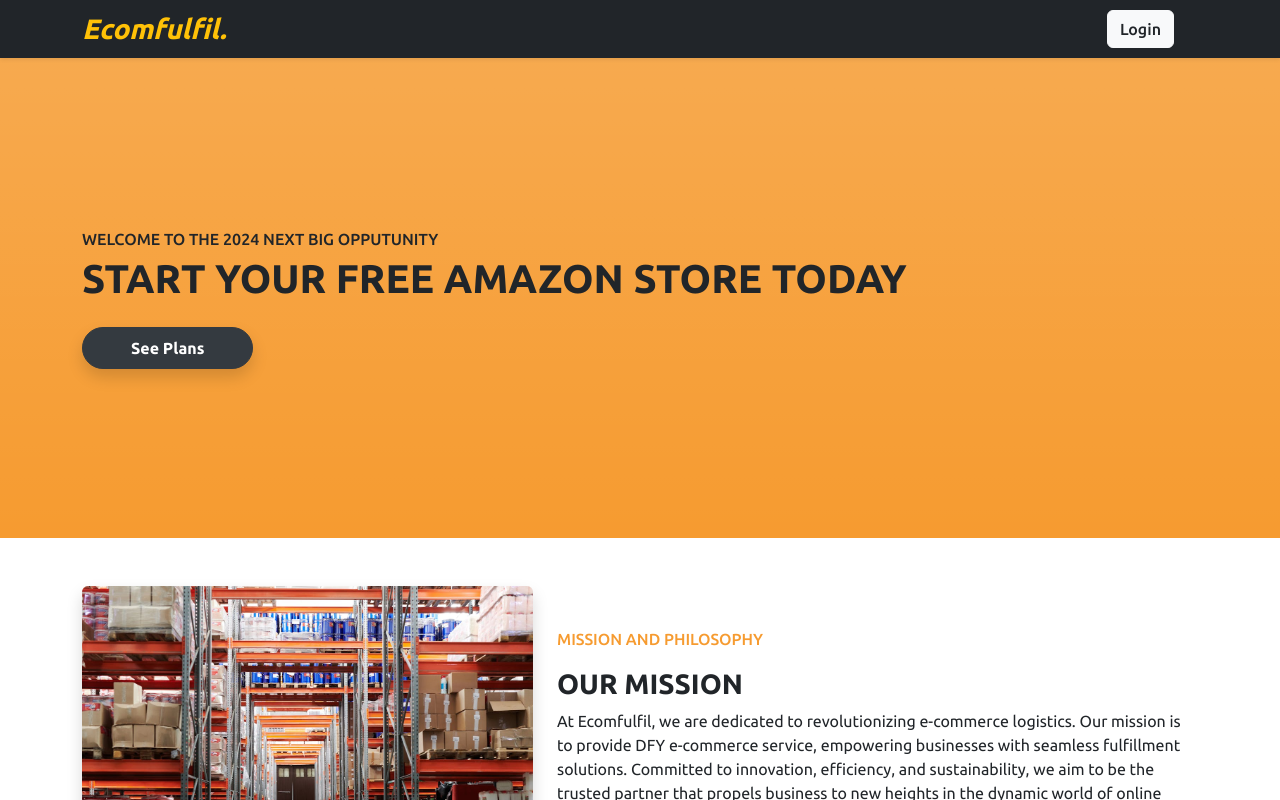
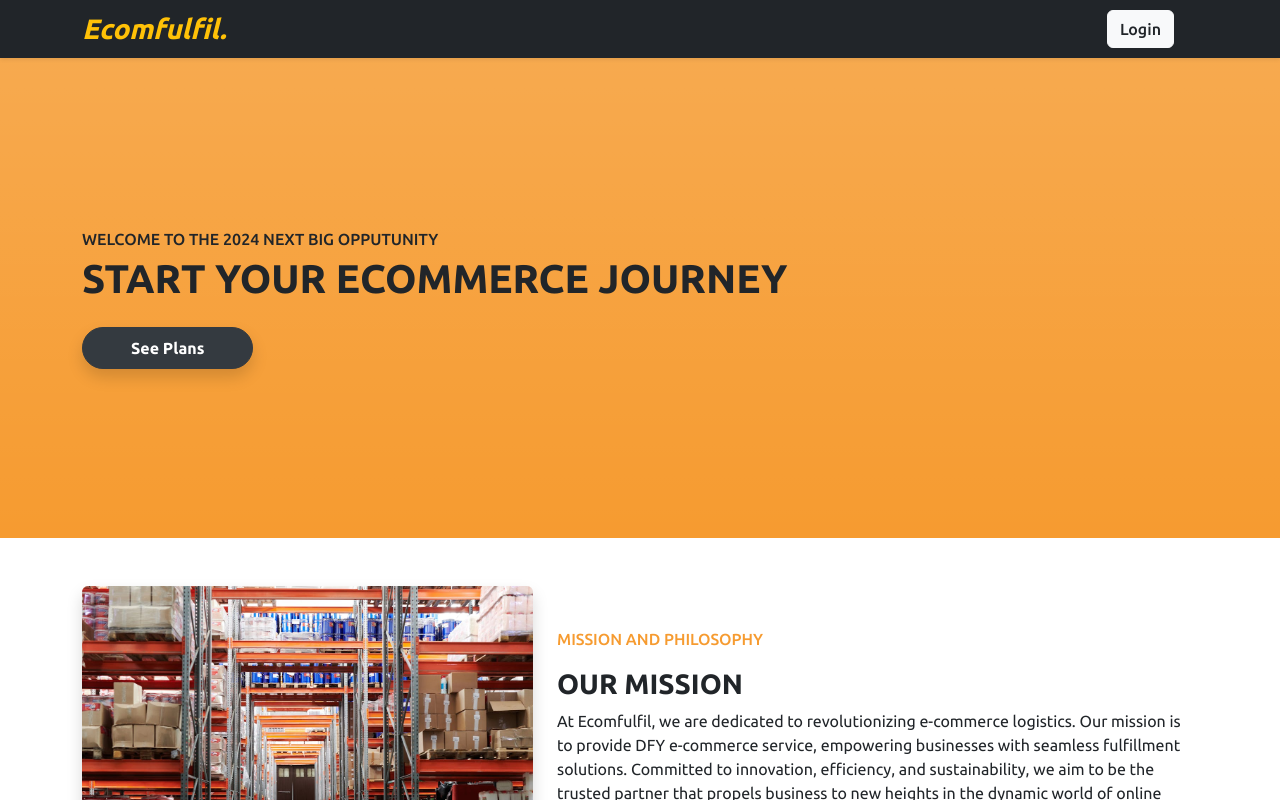
Before and after one commit to Syed5654/shipping-label_spa, a Vue app: page / in a window 1280 px wide. Shown: the top 800 px of the page. Built offline with nearby package versions, Linux system fonts and the light colour scheme.

Commit message:
updated link

```diff
--- a/src/views/Landing.vue
+++ b/src/views/Landing.vue
@@ -3,7 +3,7 @@
     <div class="bg-primary bg-gradient d-flex align-items-center banner mb-5">
       <div class="container">
         <p class="mb-1 font-medium">WELCOME TO THE 2024 NEXT BIG OPPUTUNITY</p>
-        <h1 class="font-bold mb-4">START YOUR FREE AMAZON STORE TODAY</h1>
+        <h1 class="font-bold mb-4">START YOUR ECOMMERCE JOURNEY</h1>
         <a href="#plans" class="btn btn-secondary rounded-pill font-bold px-5 py-2 shadow">See Plans</a>
       </div>
     </div>
@@ -30,7 +30,7 @@
                 <img src="@/assets/img/boxes.png" alt="Boxes" width="230" height="230" class=" mb-3">
                 <h5>DFY ECOMMERCE STORES</h5>
                 <p class="font-light mb-4">Whether it is AMAZON, WALMART, ETSY, or TikTok, we help you generate profits with our proven 4-Tier Automation, while you can enjoy a luxurious life.</p>
-                  <a href="https://dfy.ecomfulfil.store" class="btn btn-primary font-bold rounded-pill px-5 text-white shadow">Order Service</a>
+                  <a href="https://dfy.ecomfulfil.store/dfy-services" class="btn btn-primary font-bold rounded-pill px-5 text-white shadow">Order Service</a>
               </div>
             </div>
           </div>
```
Also changed, not shown: 1 other file (tests, documents, lock files or other folders).
